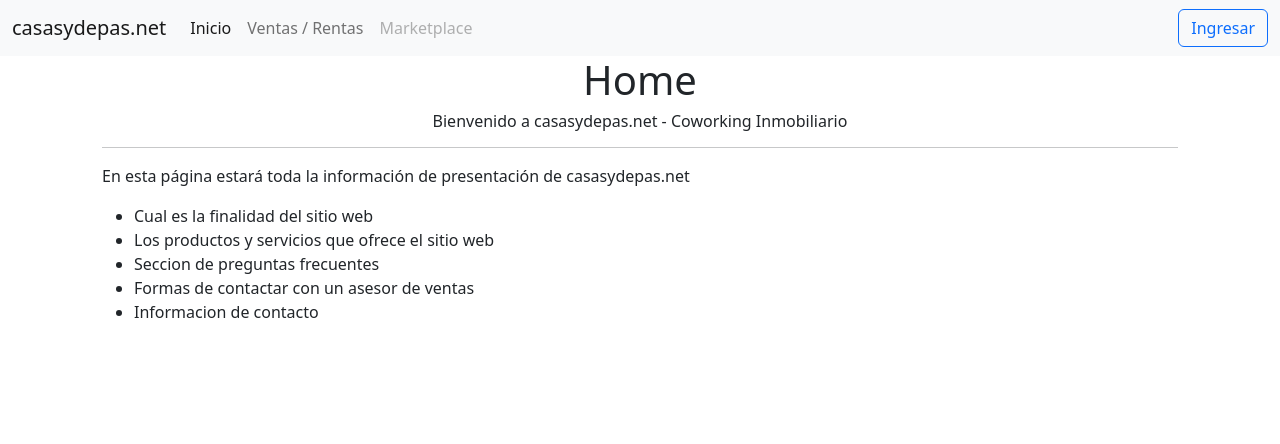
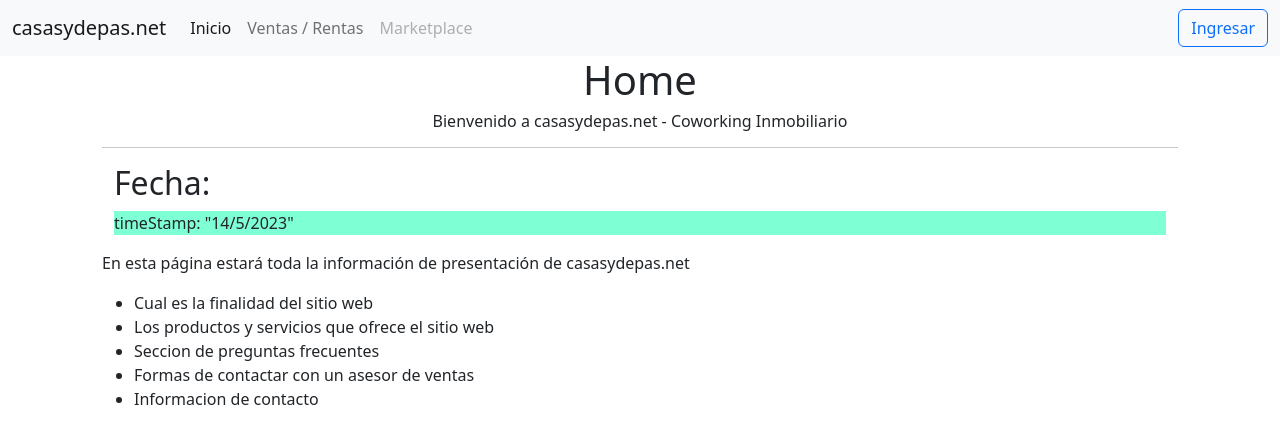
Before and after one commit to Frankodev/app-casasydepas.net, a Svelte app: page / in a window 1280 px wide. Shown: the top 444 px of the page. Built offline with nearby package versions, Linux system fonts and the light colour scheme; no server answers; a small style sheet from the web is missing.

Commit message:
Se creo la variable time_stamp para ocuparla dentro del objeto propertie, para tener la marca de tiempo en el que se crea una nueva propiedad en venta o renta

```diff
--- a/src/components/CardsProperties.svelte
+++ b/src/components/CardsProperties.svelte
@@ -114,9 +114,9 @@
           </h5>
           <h4 class="card-title">{`$${Number(propertie.price).toLocaleString('en')} MXN` || "0.00"}</h4>
           <div class="d-flex gap-3 mb-2" style="height: 21px;">
-            <div class="d-flex gap-1"><spam>{propertie.bedroom || '?'}</spam> <spam><img src="/icons/bed.svg" alt="bed"></spam></div>
+            <div class="d-flex gap-1"><spam>{propertie.bedroom || '?'}</spam> <spam><img src="/icons/bed.svg" alt="bedroom"></spam></div>
             <div class="d-flex gap-1"><spam>{propertie.bathroom || '?'}</spam> <spam><img src="/icons/shower.svg" alt="bathroom"></spam></div>
-            <div class="d-flex gap-1"><spam>{`${propertie.building} m²` || '?'}</spam> <spam><img src="/icons/rule.svg" alt="rule"></spam></div>
+            <div class="d-flex gap-1"><spam>{`${propertie.building} m²` || '?'}</spam> <spam><img src="/icons/rule.svg" alt="building"></spam></div>
           </div>
           <p class="card-text ellipsis">
             {`${propertie.description.substring(0,51)}...` ||
--- a/src/pages/Home.svelte
+++ b/src/pages/Home.svelte
@@ -1,9 +1,20 @@
+<script>
+  const today = new Date().toLocaleDateString('es-MX')
+</script>
+
 <div class="container">
   <div class="text-center">
     <h1>Home</h1>
     <h6>Bienvenido a casasydepas.net - Coworking Inmobiliario</h6>
   </div>
   <hr />
+
+  <div class="container">
+    <h2>Fecha:</h2>
+    <div style="background-color: aquamarine;">
+      <p>timeStamp: "{today}"</p>
+    </div>
+  </div>
 
   <p>
     En esta página estará toda la información de presentación de casasydepas.net
--- a/src/pages/my-account/FormPropertie.svelte
+++ b/src/pages/my-account/FormPropertie.svelte
@@ -19,18 +19,23 @@
 
   // form - object constructor propertie
   const email = $user.email
+  const today = new Date().toLocaleDateString('es-MX')
   const propertie = {
     user: email,
-    img_url_1: '',
-    img_url_2: '',
-    img_url_3: '',
+    time_stamp: today,
+    img_url_1: "",
+    img_url_2: "",
+    img_url_3: "",
     title: "",
+    bedroom: "",
+    bathroom: "",
+    building: "",
     description: "",
     price: 0,
     commission: 0,
     shared: 0,
-    transaction: '',
-    tel: '',
+    transaction: "",
+    tel: "",
   };
   console.log('email', email)
 
```
